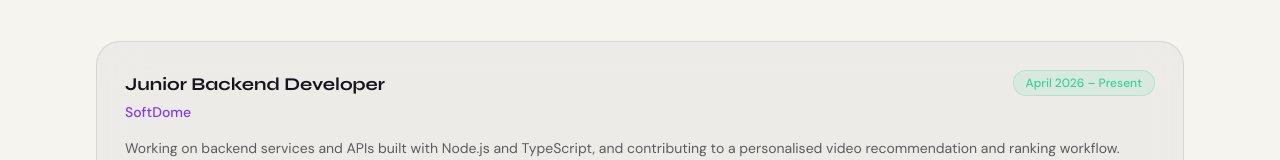
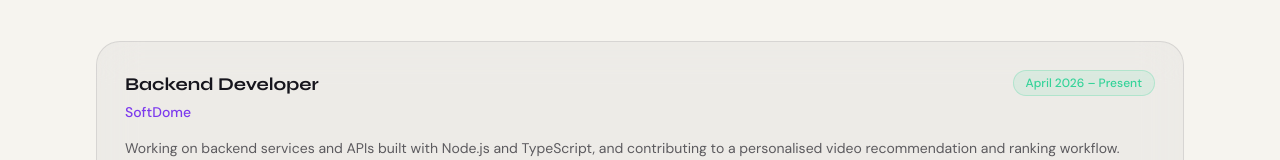
Before and after one commit to getuar04/portfolio, a React (Create React App) app: page / in a window 1280 px wide. Shown: the part 1945-2105 px from the top of the page. Built offline with nearby package versions, Linux system fonts and the light colour scheme.

Commit message:
fix: update role titles in experience data for consistency

```diff
--- a/src/data/experience.js
+++ b/src/data/experience.js
@@ -2,8 +2,8 @@
 const experience = [
   {
     id: "junior-backend-developer",
-    role: "Junior Backend Developer",
-    roleSq: "Zhvillues Backend Junior",
+    role: "Backend Developer",
+    roleSq: "Zhvillues Backend",
     employer: "SoftDome",
     period: "April 2026 – Present",
     periodSq: "Prill 2026 – Aktualisht",
```
